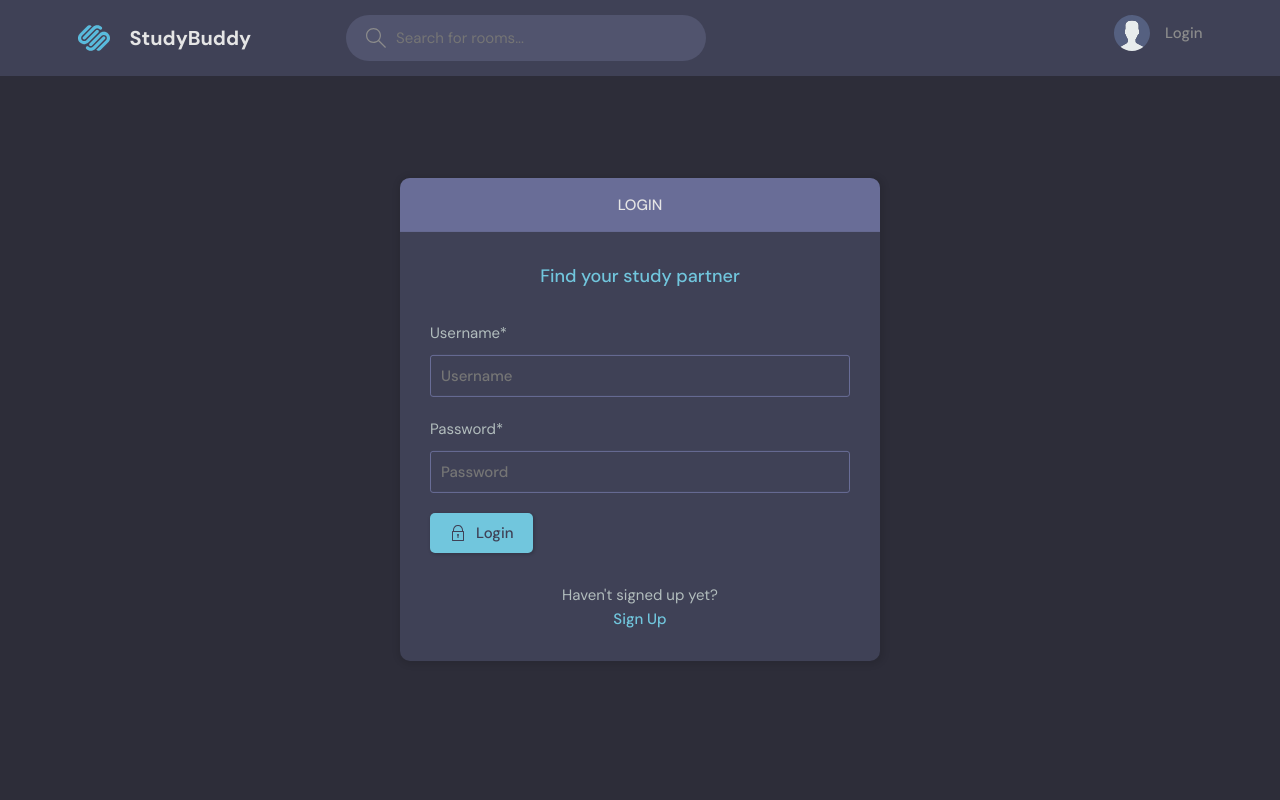
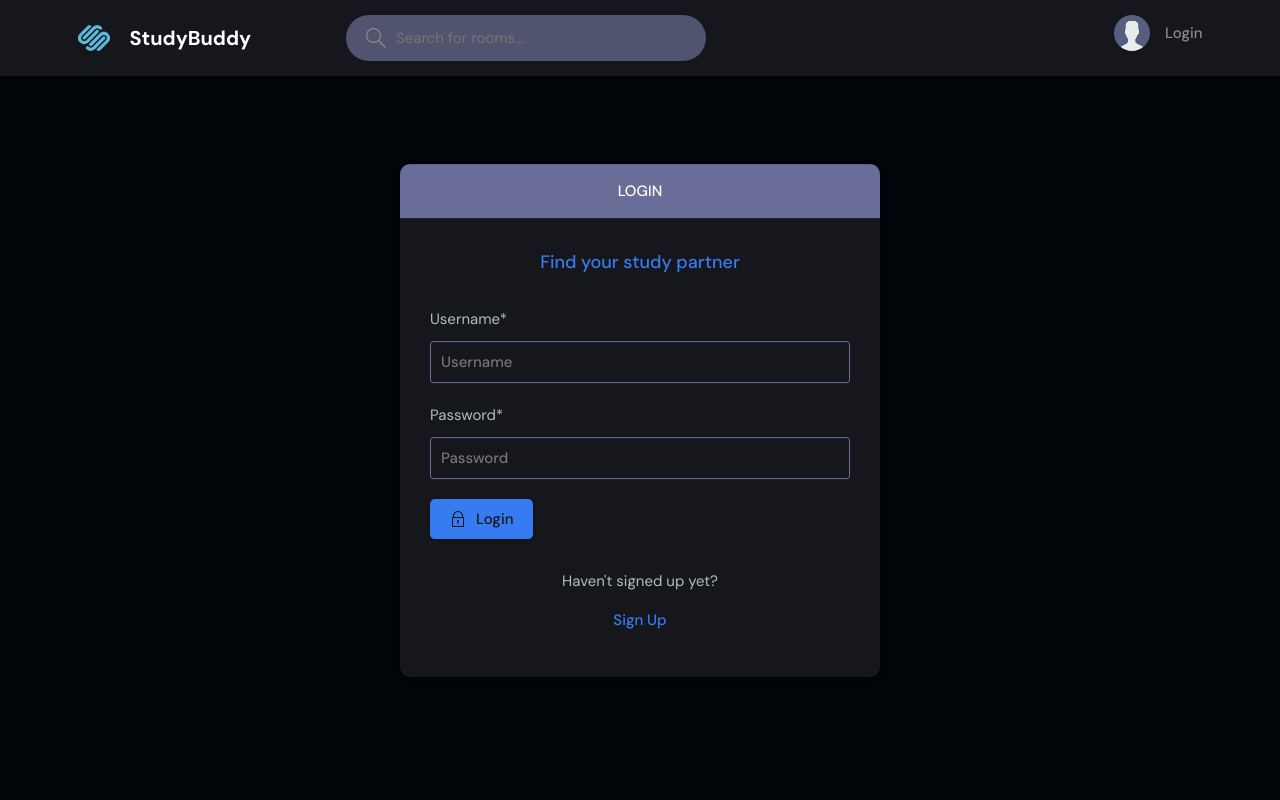
Before and after one commit to PritamSuryawanshii/StudyBuddy, a Django app: a page that uses studybuddy/templates/nav.html in a window 1280 px wide. Run offline with Django 5.2, Linux system fonts and the light colour scheme.

Commit message:
make some changes in css file

```diff
--- a/studybuddy/static/styles/style.css
+++ b/studybuddy/static/styles/style.css
@@ -1,15 +1,19 @@
 @import url("https://fonts.googleapis.com/css2?family=DM+Sans:wght@400;500;700&display=swap");
 
 :root {
-  --color-main: #71c6dd;
+  --color-main: #367bf0;
+  /* #71c6dd */
   --color-main-light: #e1f6fb;
-  --color-dark: #3f4156;
+  --color-dark: #16171d;
+  /* #3f4156 */
   --color-dark-medium: #51546e;
   --color-dark-light: #696d97;
-  --color-light: #e5e5e5;
+  --color-light: #ffffff;
+  /* #e5e5e5 */
   --color-gray: #8b8b8b;
   --color-light-gray: #b2bdbd;
-  --color-bg: #2d2d39;
+  --color-bg: #010409 ;
+  /* 2d2d39 */
   --color-success: #5dd693;
   --color-error: #fc4b0b;
 }
@@ -85,7 +89,7 @@ a {
 
 .btn--link {
   border-radius: 0;
-  padding: 0;
+  padding: 15px;
   color: var(--color-main);
   box-shadow: none;
 }
@@ -1163,3 +1167,25 @@ a {
   color: var(--color-main);
   font-weight: 1.4rem;
 }
+
+
+
+
+
+
+
+
+
+/* extra styling added */
+
+.topics__list {
+  border: 1px solid #16171d;
+  border-radius: 7px;
+  background: #16171d;
+  padding: 20px;
+}
+
+
+.header__logo:hover > h1 {
+  color: #367BF0;
+}
```
